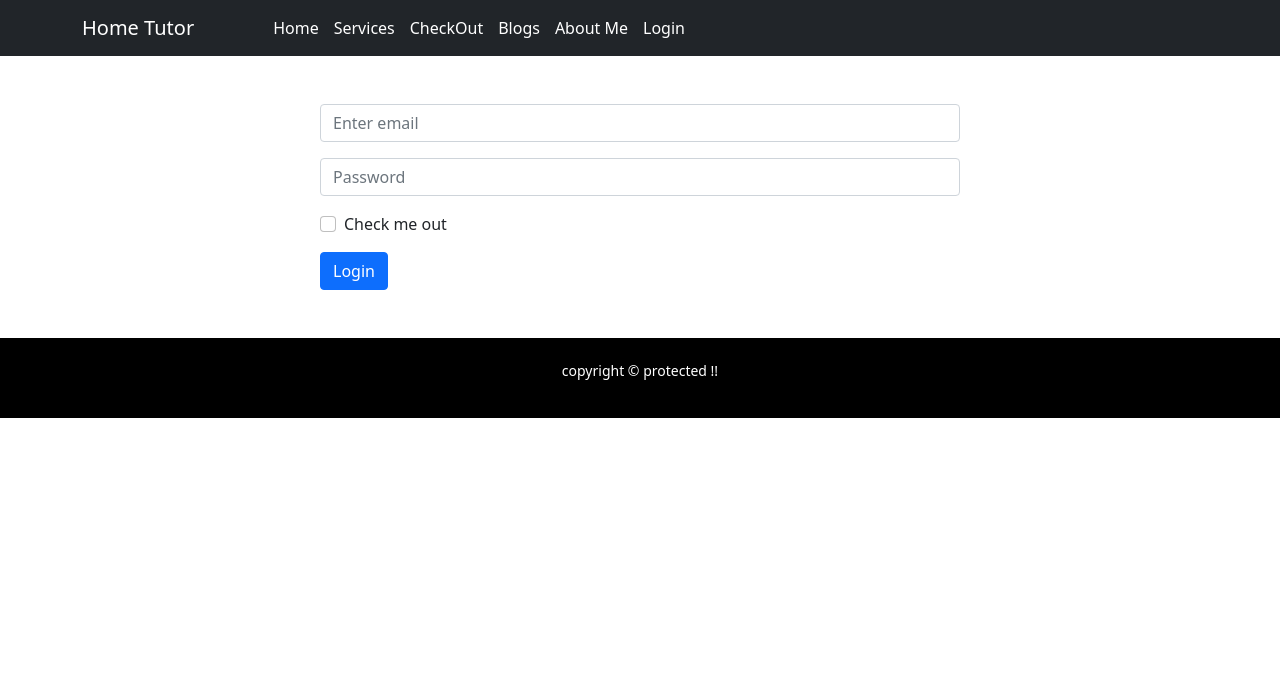
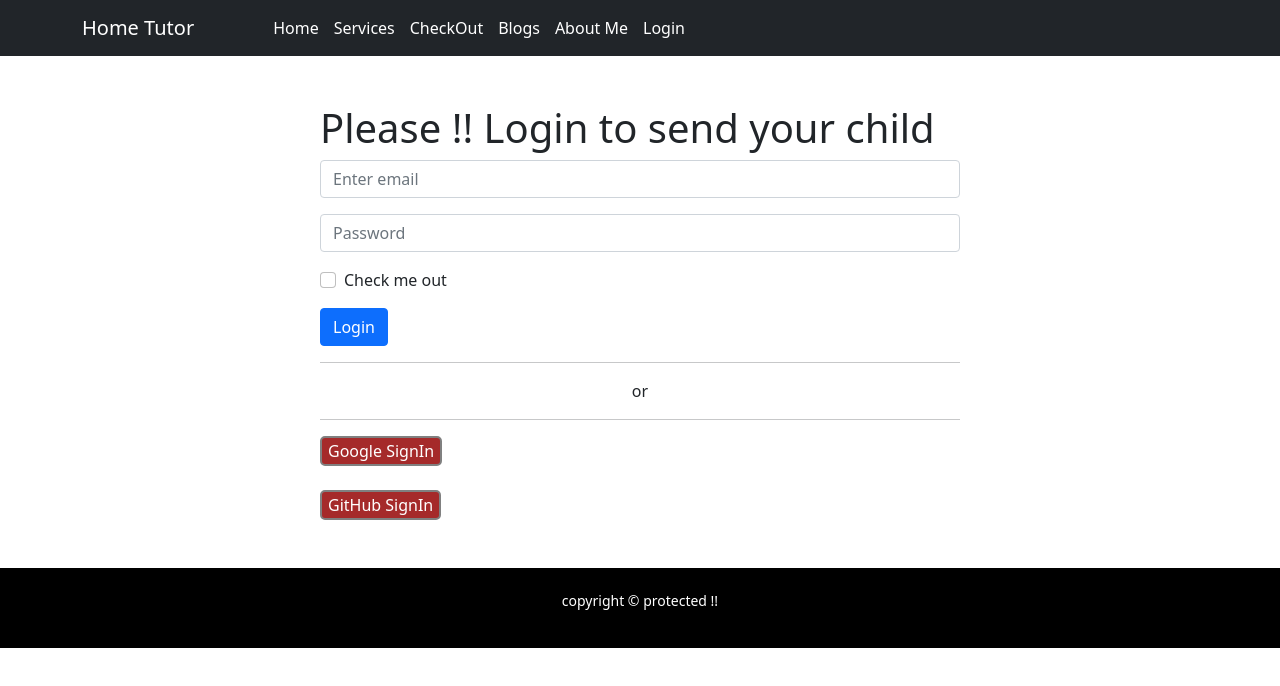
Before and after one commit to moshiur25524/independent-service-provider-public, a React (Create React App) app: page /login in a window 1280 px wide. Shown: the top 686 px of the page. Built offline with nearby package versions, Linux system fonts and the light colour scheme; the HTML template or start-up script is replaced by a standard one.

Commit message:
login page on processing

```diff
--- a/src/Pages/AboutMe/AboutMe.js
+++ b/src/Pages/AboutMe/AboutMe.js
@@ -4,7 +4,7 @@ import image from '../../Images/239909995_3058198827788946_8227483718259351115_n
 
 const AboutMe = () => {
     return (
-        <div className='profile'>
+        <div className='profile container'>
             <img src={image} alt="" />
             <h1>Md. Moshiur Rahman</h1>
             <h3>My Goal</h3>
--- a/src/Pages/Blogs/Blogs.js
+++ b/src/Pages/Blogs/Blogs.js
@@ -2,7 +2,7 @@ import React from 'react';
 
 const Blogs = () => {
     return (
-        <div>
+        <div className='container'>
             <h1>Differenciate between Authentication and Authorization</h1>
             <p>
                 Authentication and Authorization is a term of security of any website or any institute. Authentication means some formality or protocol to enter into something as like sign in and log in is must to scroll any facebook screen. On the other hand, Authorization means somebody is allowed to a protected side. He has a authority to enter into some pages of a website.
--- a/src/Pages/Login/Login.css
+++ b/src/Pages/Login/Login.css
@@ -0,0 +1,13 @@
+.extra p{
+    /* display: flex; */
+    text-align: center;
+
+}
+
+.signin-button button{
+    display: flex;
+    color: white;
+    background-color: brown;
+    border: 2px solid gray;
+    border-radius: 5px;
+}
--- a/src/Pages/Login/Login.js
+++ b/src/Pages/Login/Login.js
@@ -1,12 +1,14 @@
 import React from "react";
 import Form from "react-bootstrap/Form";
 import Button from "react-bootstrap/Button";
+import './Login.css'
 
 const Login = () => {
   return (
     <div>
       <div className="registration w-50 mx-auto my-5">
-      <Form>
+      <Form >
+          <h1>Please !! Login to send your child</h1>
         <Form.Group className="mb-3" controlId="formBasicEmail">
           <Form.Control type="email" placeholder="Enter email" required />
         </Form.Group>
@@ -19,6 +21,18 @@ const Login = () => {
         <Button variant="primary" type="submit">
           Login
         </Button>
+
+        <div className="extra">
+            <hr />
+            <p>or</p>
+            <hr />
+        </div>
+       <div className="signin-button">
+       <button>Google SignIn</button>
+        <br />
+        <button>GitHub SignIn</button>
+       </div>
+
       </Form>
       </div>
     </div>
```
